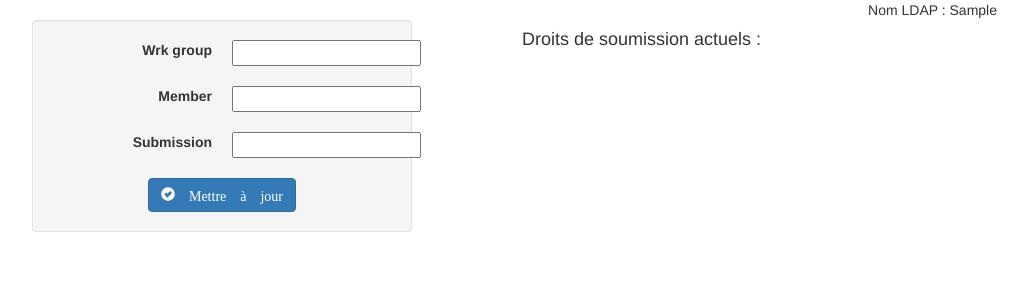
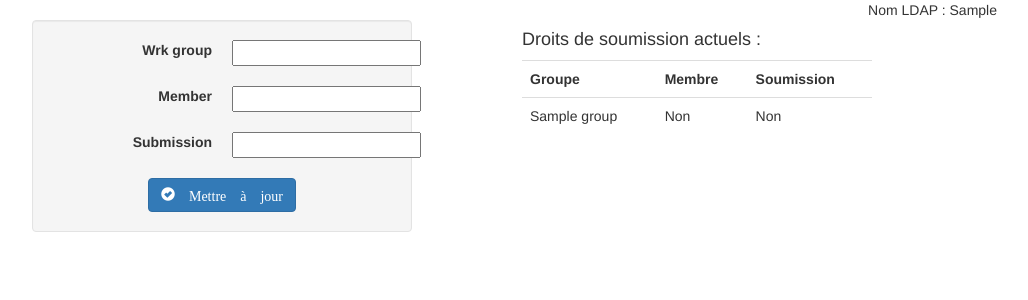
Before and after one commit to T3h-N1k0/LAC, a Python web app: template templates/edit_submission.html in a window 1280 px wide. Shown: the part 103-403 px from the top of the page, without its empty margins (228-1256 px from the left). Run offline with Jinja, Linux system fonts and the light colour scheme; the template is opened without the code that fills it: most values are stand-ins (such as "Sample title", 1, 10 or a date in 2020); form fields are guessed from the names that the template uses; some libraries are stand-ins or nearby versions.

Commit message:
* todo.org: Display actual work groupz state (member/submission) on   edit_submission view

```diff
--- a/templates/edit_submission.html
+++ b/templates/edit_submission.html
@@ -21,16 +21,24 @@
     </div>
   </form>
 </section>
-{% if submission_list  %}
+{% if work_groupz %}
 <aside class="row col-md-4 col-md-offset-1">
   <h4>Droits de soumission actuels :</h4>
-  <ul class='list-group'>
-    {% for group in submission_list %}
-    {% if group[1] == '1' %}
-    <li class="list-group-item">{{ group[0]}}</li>
-    {% endif %}
+
+  <table class='table'>
+    <tr>
+      <th>Groupe</th>
+      <th>Membre</th>
+      <th>Soumission</th>
+    </tr>
+    {% for group in work_groupz %}
+    <tr>
+      <td>{{ group }}</td>
+      <td>{% if work_groupz[group]['is_member'] %}Oui{% else %}Non{% endif %}</td>
+      <td>{% if work_groupz[group]['is_submission'] %}Oui{% else %}Non{% endif %}</td>
+    </tr>
     {% endfor %}
-  </ul>
+  </table>
 </aside>
 {% endif %}
 
```
Also changed, not shown: __init__.py (+10 -1 lines).
